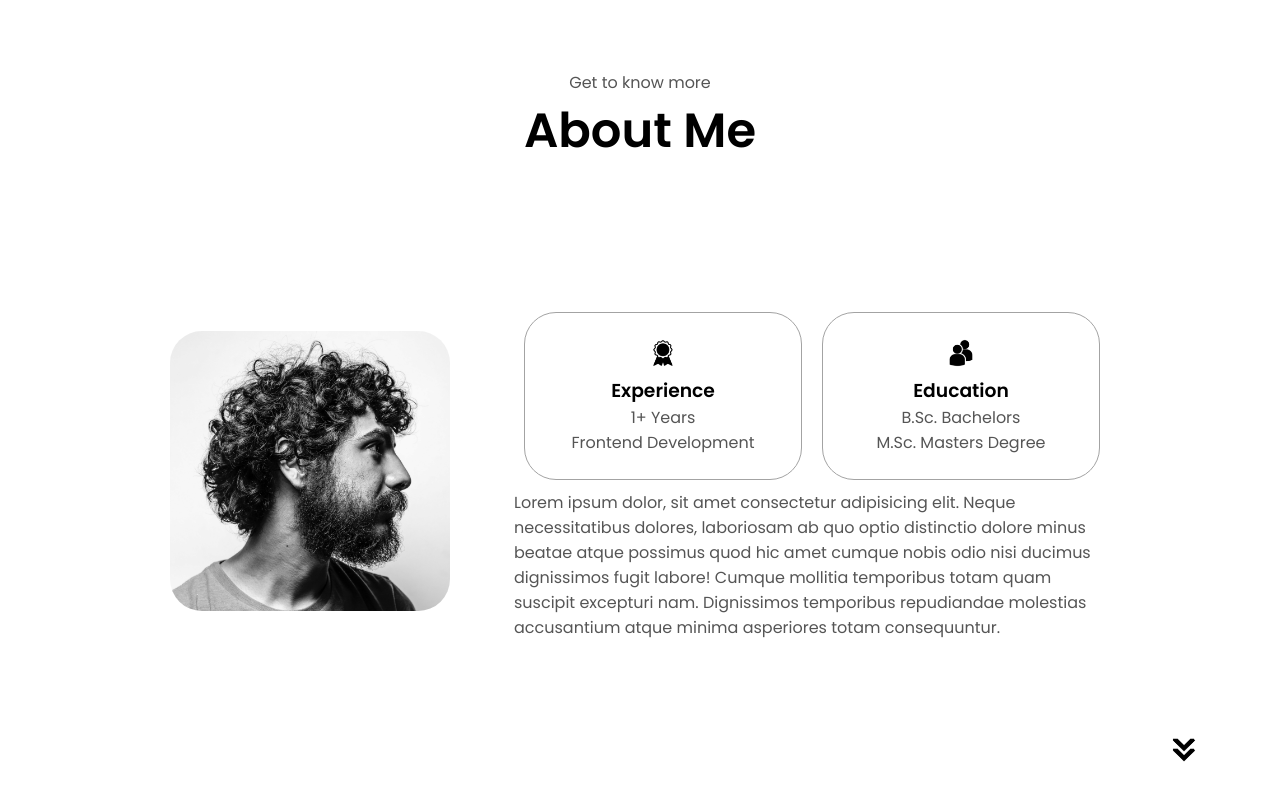
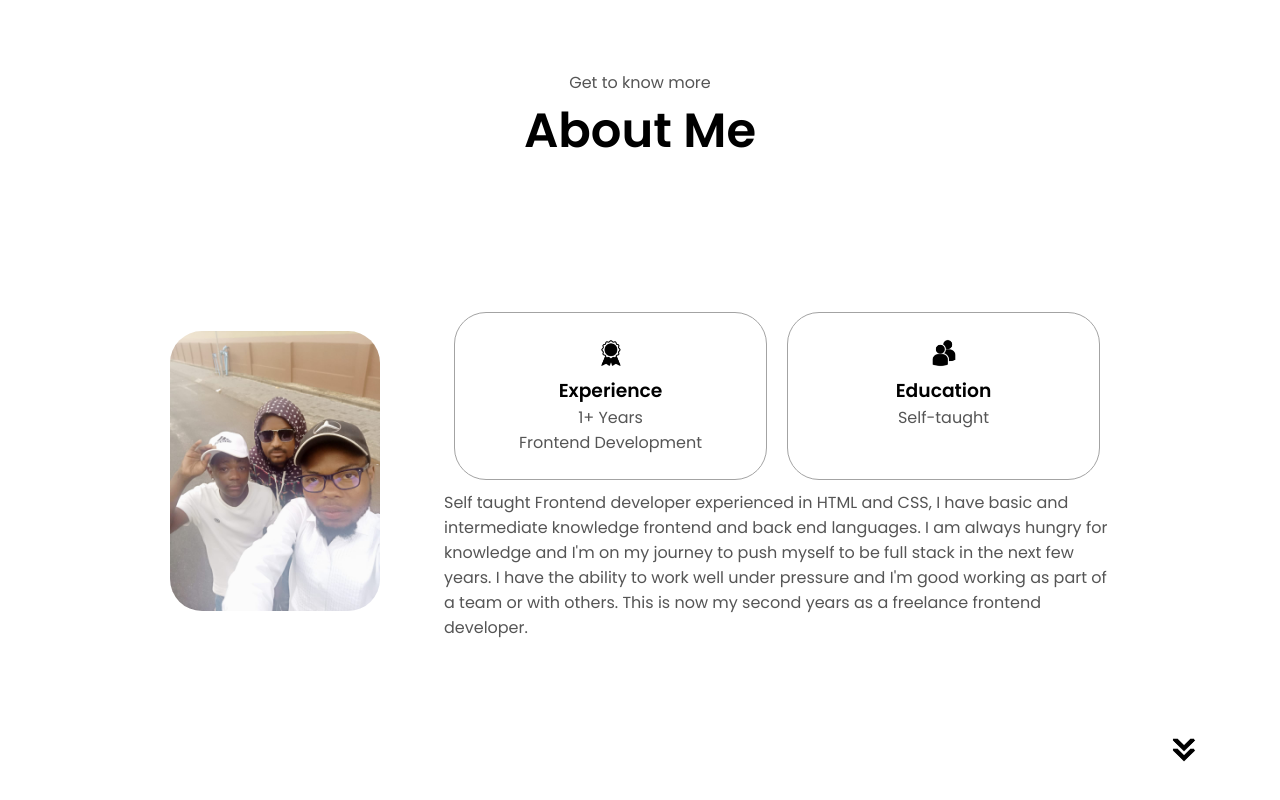
Before and after one commit to Craig-Rhys/craig_rhys_cv, a plain HTML site: page index.html in a window 1280 px wide. Shown: the part 738-1538 px from the top of the page. Drawn offline with Linux system fonts and the light colour scheme.

Commit message:
Update 1

```diff
--- a/index.html
+++ b/index.html
@@ -79,7 +79,7 @@
     <h1 class="title">About Me</h1>
     <div class="section-container">
         <div class="section__pic-container">
-            <img src="./assets/about-pic.png" alt="Profile picture"
+            <img src="./assets/about-pic.jpg" alt="Profile picture"
             class="about-pic">
         </div>
         <div class="about-details-container">
@@ -100,17 +100,18 @@
                     class="icon"
                     >
                     <h3>Education</h3>
-                    <p>B.Sc. Bachelors<br>M.Sc. Masters Degree</p>
+                    <p>Self-taught<br>
                 </div>
             </div>
             <div class="text-container">
-                <p>Lorem ipsum dolor, sit amet consectetur adipisicing elit.
-                    Neque necessitatibus dolores, laboriosam ab quo optio distinctio
-                     dolore minus beatae atque possimus quod hic amet cumque nobis odio nisi
-                    ducimus dignissimos fugit labore! Cumque mollitia temporibus totam quam
-                    suscipit excepturi nam. Dignissimos temporibus repudiandae molestias
-                    accusantium atque minima
-                    asperiores totam consequuntur.</p>
+                <p>
+                    Self taught Frontend developer experienced in HTML and CSS, I have basic and
+                    intermediate knowledge frontend and back end languages. I am always hungry for knowledge
+                    and  I'm on my journey to push myself to be full stack in the next few years.
+                    I have the ability to work well under pressure and I'm good working as part of
+                    a team or with others. This is now my second years as a freelance frontend
+                    developer.
+                </p>
             </div>
         </div>
     </div>
--- a/style.css
+++ b/style.css
@@ -432,5 +432,8 @@ footer {
 
 footer p {
     text-align: center;
+}
 
+.section__pic-container .craig-rhys {
+    border-radius: 10rem;
 }
```
Also changed, not shown: assets/about-pic.jpg (added), assets/about-pic.png (deleted).
